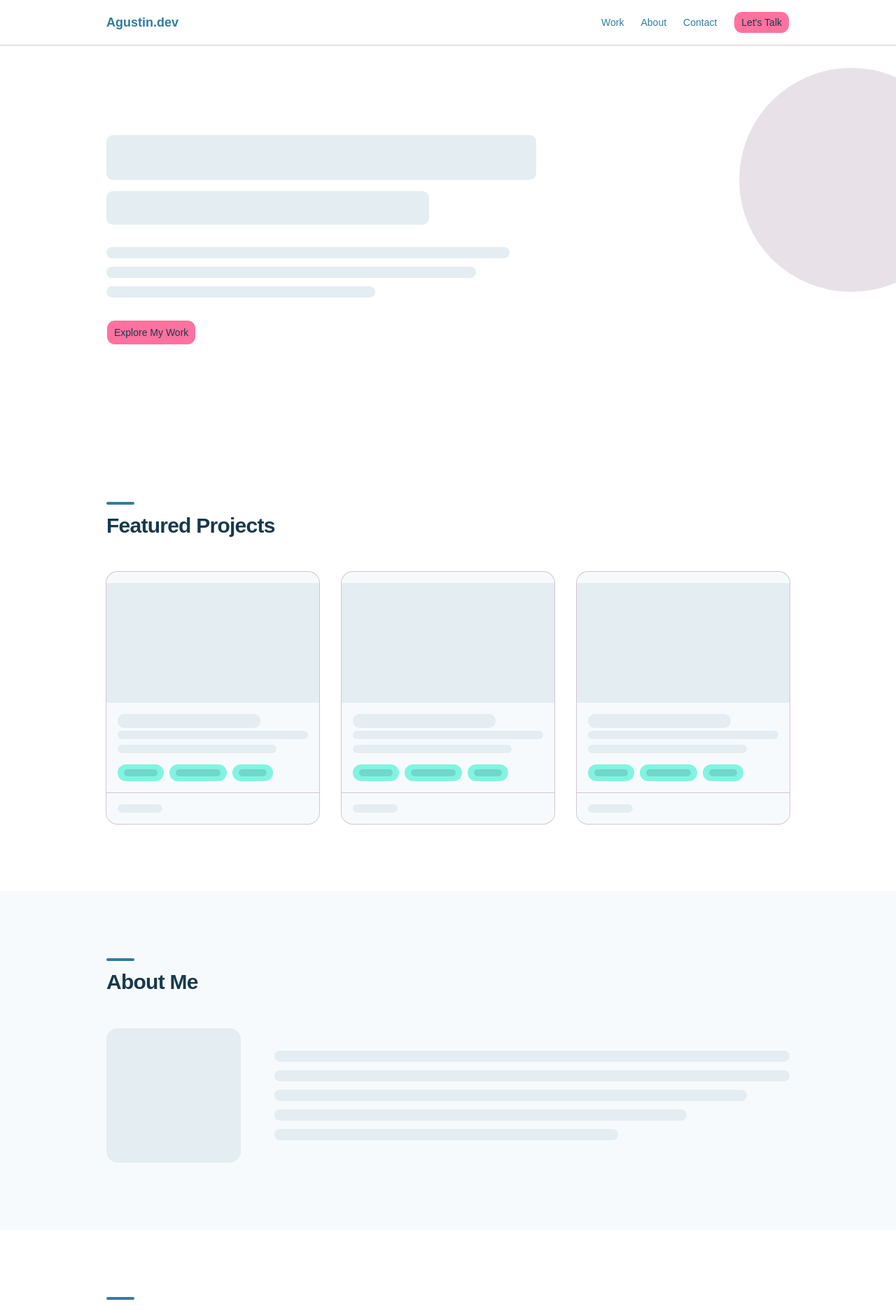
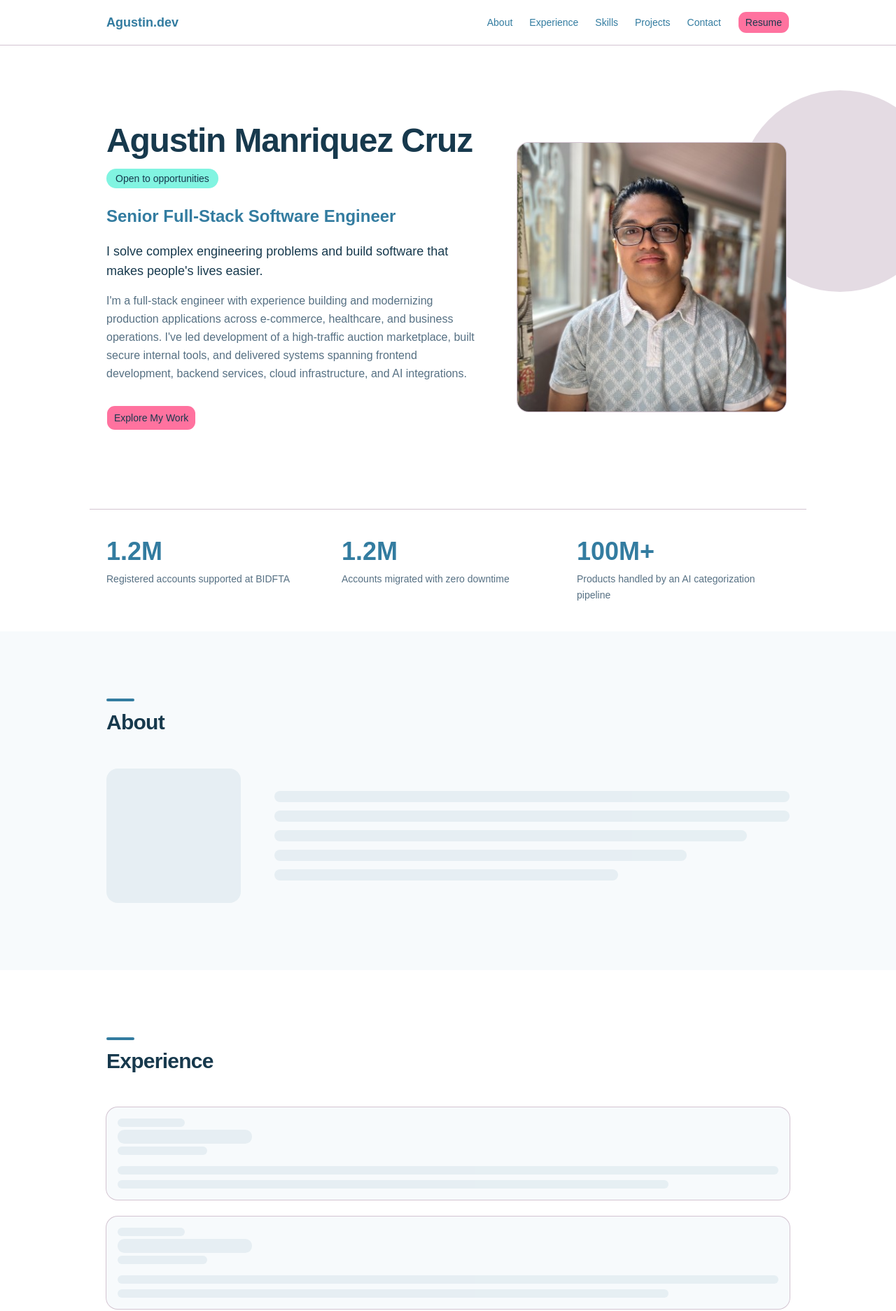
Before and after one commit to agustindevelops/agustin-portfolio, a React (Vite) app: page / in a window 1280 px wide. Shown: the top 1873 px of the page at 70% size. Built offline with nearby package versions, Linux system fonts and the light colour scheme.

Commit message:
hero section init

```diff
--- a/src/App.tsx
+++ b/src/App.tsx
@@ -1,5 +1,6 @@
 import type { ReactNode } from "react"
 
+import portrait from "@/assets/agustin-portrait.jpg"
 import { Badge } from "@/components/ui/badge"
 import { Button } from "@/components/ui/button"
 import {
@@ -12,6 +13,29 @@ import {
 } from "@/components/ui/card"
 import { Link } from "@/components/ui/link"
 import { Skeleton } from "@/components/ui/skeleton"
+
+const navItems = [
+  { href: "#about", label: "About" },
+  { href: "#experience", label: "Experience" },
+  { href: "#skills", label: "Skills" },
+  { href: "#projects", label: "Projects" },
+  { href: "#contact", label: "Contact" },
+] as const
+
+const stats = [
+  {
+    value: "1.2M",
+    label: "Registered accounts supported at BIDFTA",
+  },
+  {
+    value: "1.2M",
+    label: "Accounts migrated with zero downtime",
+  },
+  {
+    value: "100M+",
+    label: "Products handled by an AI categorization pipeline",
+  },
+] as const
 
 const skillGroups = [
   "Frontend",
@@ -57,11 +81,13 @@ function App() {
             Agustin.dev
           </Link>
           <nav className="flex flex-wrap items-center gap-x-6 gap-y-3">
-            <Link href="#work">Work</Link>
-            <Link href="#about">About</Link>
-            <Link href="#contact">Contact</Link>
-            <Link href="#contact" variant="default">
-              Let's Talk
+            {navItems.map((item) => (
+              <Link key={item.href} href={item.href}>
+                {item.label}
+              </Link>
+            ))}
+            <Link href="#resume" variant="default">
+              Resume
             </Link>
           </nav>
         </div>
@@ -71,25 +97,117 @@ function App() {
         <section className="relative overflow-hidden bg-background">
           <div
             aria-hidden
-            className="pointer-events-none absolute -right-24 top-8 size-80 rounded-full bg-lilac/50"
+            className="pointer-events-none absolute -right-16 top-16 size-72 rounded-full bg-lilac/60"
           />
-          <div className="relative mx-auto flex max-w-5xl flex-col gap-8 px-6 py-24 sm:py-32">
-            <div className="max-w-3xl space-y-4">
-              <Skeleton className="h-12 w-4/5 sm:h-16" />
-              <Skeleton className="h-12 w-3/5" />
+          <div className="relative mx-auto grid max-w-5xl items-center gap-12 px-6 py-20 lg:grid-cols-[minmax(0,1.15fr)_minmax(16rem,0.85fr)] lg:py-28">
+            <div>
+              <h1 className="text-4xl sm:text-5xl">Agustin Manriquez Cruz</h1>
+              <Badge variant="mint" className="mt-4 h-7 px-3 text-sm">
+                Open to opportunities
+              </Badge>
+              <p className="mt-6 font-heading text-xl font-bold text-brand sm:text-2xl">
+                Senior Full-Stack Software Engineer
+              </p>
+              <p className="mt-5 max-w-xl text-lg">
+                I solve complex engineering problems and build software that
+                makes people's lives easier.
+              </p>
+              <p className="mt-4 max-w-xl leading-relaxed text-muted-foreground">
+                I'm a full-stack engineer with experience building and
+                modernizing production applications across e-commerce,
+                healthcare, and business operations. I've led development of a
+                high-traffic auction marketplace, built secure internal tools,
+                and delivered systems spanning frontend development, backend
+                services, cloud infrastructure, and AI integrations.
+              </p>
+              <Link
+                href="#projects"
+                variant="default"
+                size="lg"
+                className="mt-8 w-fit"
+              >
+                Explore My Work
+              </Link>
             </div>
-            <div className="max-w-xl space-y-3">
-              <Skeleton className="h-4 w-full" />
-              <Skeleton className="h-4 w-11/12" />
-              <Skeleton className="h-4 w-2/3" />
-            </div>
-            <Link href="#work" variant="default" size="lg" className="w-fit">
-              Explore My Work
-            </Link>
+            <img
+              src={portrait}
+              alt="Agustin Manriquez Cruz"
+              width={400}
+              height={400}
+              className="mx-auto aspect-square w-full max-w-sm rounded-xl object-cover ring-1 ring-border"
+            />
+          </div>
+          <div className="relative mx-auto grid max-w-5xl gap-8 border-t border-border px-6 py-10 sm:grid-cols-3">
+            {stats.map((stat) => (
+              <div key={stat.label}>
+                <p className="font-heading text-4xl font-bold text-brand">
+                  {stat.value}
+                </p>
+                <p className="mt-2 max-w-xs text-sm leading-relaxed text-muted-foreground">
+                  {stat.label}
+                </p>
+              </div>
+            ))}
           </div>
         </section>
 
-        <Section id="work" title="Featured Projects">
+        <Section id="about" title="About" soft>
+          <div className="grid items-center gap-10 md:grid-cols-[200px_1fr]">
+            <Skeleton className="aspect-square w-full max-w-48 rounded-xl" />
+            <div className="space-y-3">
+              <Skeleton className="h-4 w-full" />
+              <Skeleton className="h-4 w-full" />
+              <Skeleton className="h-4 w-11/12" />
+              <Skeleton className="h-4 w-4/5" />
+              <Skeleton className="h-4 w-2/3" />
+            </div>
+          </div>
+        </Section>
+
+        <Section id="experience" title="Experience">
+          <div className="space-y-6">
+            {Array.from({ length: 3 }, (_, index) => (
+              <Card key={index}>
+                <CardHeader>
+                  <Skeleton className="h-3 w-24" />
+                  <CardTitle>
+                    <Skeleton className="h-5 w-48" />
+                  </CardTitle>
+                  <CardDescription>
+                    <Skeleton className="h-3 w-32" />
+                  </CardDescription>
+                </CardHeader>
+                <CardContent className="space-y-2">
+                  <Skeleton className="h-3 w-full" />
+                  <Skeleton className="h-3 w-5/6" />
+                </CardContent>
+              </Card>
+            ))}
+          </div>
+        </Section>
+
+        <Section id="skills" title="Skills" soft>
+          <div className="grid gap-10 sm:grid-cols-2">
+            {skillGroups.map((group) => (
+              <div key={group} className="space-y-4">
+                <h3 className="text-lg">{group}</h3>
+                <div className="flex flex-wrap gap-2">
+                  {["w-16", "w-20", "w-14", "w-24"].map((width, index) => (
+                    <Badge
+                      key={index}
+                      variant="outline"
+                      className="h-7 border-lilac px-3 hover:bg-mint/60"
+                    >
+                      <Skeleton className={`h-2.5 ${width}`} />
+                    </Badge>
+                  ))}
+                </div>
+              </div>
+            ))}
+          </div>
+        </Section>
+
+        <Section id="projects" title="Projects">
           <div className="grid gap-8 lg:grid-cols-3">
             {Array.from({ length: 3 }, (_, index) => (
               <Card key={index} className="h-full">
@@ -115,45 +233,11 @@ function App() {
                   ))}
                 </CardContent>
                 <CardFooter className="bg-transparent">
-                  <Link href="#work" aria-label={`Project ${index + 1}`}>
+                  <Link href="#projects" aria-label={`Project ${index + 1}`}>
                     <Skeleton className="h-3 w-16" />
                   </Link>
                 </CardFooter>
               </Card>
-            ))}
-          </div>
-        </Section>
-
-        <Section id="about" title="About Me" soft>
-          <div className="grid items-center gap-10 md:grid-cols-[200px_1fr]">
-            <Skeleton className="aspect-square w-full max-w-48 rounded-xl" />
-            <div className="space-y-3">
-              <Skeleton className="h-4 w-full" />
-              <Skeleton className="h-4 w-full" />
-              <Skeleton className="h-4 w-11/12" />
-              <Skeleton className="h-4 w-4/5" />
-              <Skeleton className="h-4 w-2/3" />
-            </div>
-          </div>
-        </Section>
-
-        <Section id="skills" title="Skills & Tools">
-          <div className="grid gap-10 sm:grid-cols-2">
-            {skillGroups.map((group) => (
-              <div key={group} className="space-y-4">
-                <h3 className="text-lg">{group}</h3>
-                <div className="flex flex-wrap gap-2">
-                  {["w-16", "w-20", "w-14", "w-24"].map((width, index) => (
-                    <Badge
-                      key={index}
-                      variant="outline"
-                      className="h-7 border-lilac px-3 hover:bg-mint/60"
-                    >
-                      <Skeleton className={`h-2.5 ${width}`} />
-                    </Badge>
-                  ))}
-                </div>
-              </div>
             ))}
           </div>
         </Section>
@@ -167,6 +251,13 @@ function App() {
             Get in Touch
           </Button>
         </Section>
+
+        <Section id="resume" title="Resume">
+          <div className="max-w-xl space-y-3">
+            <Skeleton className="h-4 w-full" />
+            <Skeleton className="h-4 w-2/3" />
+          </div>
+        </Section>
       </main>
     </div>
   )
```
Also changed, not shown: src/assets/agustin-portrait.jpg (added).
